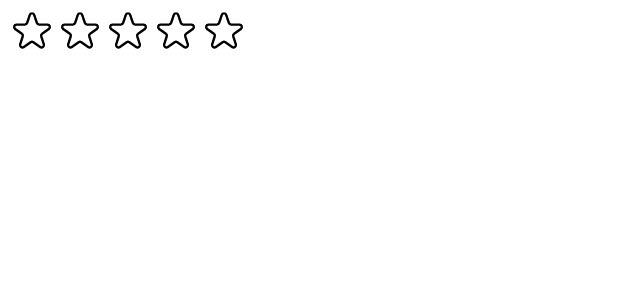
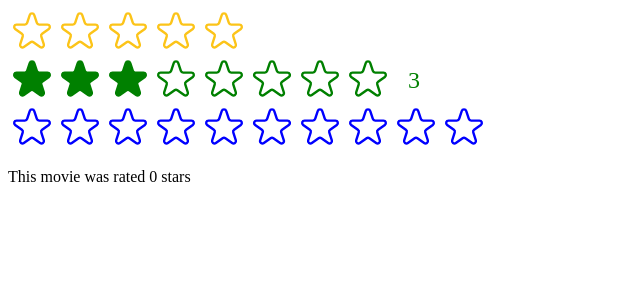
Before and after one commit to P666R/CineMate-React, a React (Create React App) app: page / in a window 1280 px wide. Shown: the top 300 px of the page, without its empty margins (0-640 px from the left). Built offline with nearby package versions, Linux system fonts and the light colour scheme.

Commit message:
feat-starRating: improving reusability with props

```diff
--- a/src/StarRating.tsx
+++ b/src/StarRating.tsx
@@ -10,25 +10,42 @@ const starContainerStyle: React.CSSProperties = {
   display: 'flex',
 };
 
-const styleText: React.CSSProperties = {
-  lineHeight: '1',
-  margin: '0',
+type StarRatingProps = {
+  maxRating?: number;
+  color?: string;
+  size?: number;
+  className?: string;
+  messages?: string[];
+  defaultRating?: number;
+  onSetRating?: React.Dispatch<React.SetStateAction<number>>;
 };
 
-type StarRatingProps = {
-  maxRating?: number;
-};
+function StarRating({
+  maxRating = 5,
+  color = '#fcc419',
+  size = 48,
+  className = '',
+  messages = [],
+  defaultRating = 0,
+  onSetRating = () => {},
+}: StarRatingProps): React.JSX.Element {
+  const [rating, setRating] = useState<number>(defaultRating);
+  const [tempRating, setTempRating] = useState<number>(0);
 
-function StarRating({ maxRating = 5 }: StarRatingProps): React.JSX.Element {
-  const [rating, setRating] = useState<number>(0);
-  const [tempRating, setTempRating] = useState<number>(0);
+  const styleText: React.CSSProperties = {
+    lineHeight: '1',
+    margin: '0',
+    color,
+    fontSize: `${size / 2}px`,
+  };
 
   function handleRating(val: number) {
     setRating(val === rating ? 0 : val);
+    onSetRating(val === rating ? 0 : val);
   }
 
   return (
-    <div style={containerStyle}>
+    <div style={containerStyle} className={className}>
       <div style={starContainerStyle}>
         {Array.from({ length: maxRating }, (_, idx) => (
           <Star
@@ -37,26 +54,27 @@ function StarRating({ maxRating = 5 }: StarRatingProps): React.JSX.Element {
             onHoverIn={() => setTempRating(idx + 1)}
             onHoverOut={() => setTempRating(0)}
             full={tempRating ? tempRating >= idx + 1 : rating >= idx + 1}
+            color={color}
+            size={size}
           />
         ))}
       </div>
-      <p style={styleText}>{tempRating || rating || ''}</p>
+      <p style={styleText}>
+        {messages.length === maxRating
+          ? messages[tempRating ? tempRating - 1 : rating - 1]
+          : tempRating || rating || ''}
+      </p>
     </div>
   );
 }
-
-const startStyle: React.CSSProperties = {
-  height: '48px',
-  width: '48px',
-  display: 'block',
-  cursor: 'pointer',
-};
 
 type StarProps = {
   onRate: () => void;
   onHoverIn: () => void;
   onHoverOut: () => void;
   full: boolean;
+  color: string;
+  size: number;
 };
 
 function Star({
@@ -64,7 +82,16 @@ function Star({
   full,
   onHoverIn,
   onHoverOut,
+  color,
+  size,
 }: StarProps): React.JSX.Element {
+  const startStyle: React.CSSProperties = {
+    height: `${size}px`,
+    width: `${size}px`,
+    display: 'block',
+    cursor: 'pointer',
+  };
+
   return (
     <span
       style={startStyle}
@@ -76,8 +103,8 @@ function Star({
       <svg
         xmlns="http://www.w3.org/2000/svg"
         viewBox="0 0 20 20"
-        fill={full ? '#000' : 'none'}
-        stroke="#000"
+        fill={full ? color : 'none'}
+        stroke={color}
       >
         <path d="M9.049 2.927c.3-.921 1.603-.921 1.902 0l1.07 3.292a1 1 0 00.95.69h3.462c.969 0 1.371 1.24.588 1.81l-2.8 2.034a1 1 0 00-.364 1.118l1.07 3.292c.3.921-.755 1.688-1.54 1.118l-2.8-2.034a1 1 0 00-1.175 0l-2.8 2.034c-.784.57-1.838-.197-1.539-1.118l1.07-3.292a1 1 0 00-.364-1.118L2.98 8.72c-.783-.57-.38-1.81.588-1.81h3.461a1 1 0 00.951-.69l1.07-3.292z" />
       </svg>
--- a/src/index.tsx
+++ b/src/index.tsx
@@ -1,12 +1,33 @@
 import React from 'react';
 import ReactDOM from 'react-dom/client';
 import StarRating from './StarRating';
+
+function Test(): React.JSX.Element {
+  const [movieRating, setMovieRating] = React.useState(0);
+  return (
+    <div>
+      <StarRating color="blue" maxRating={10} onSetRating={setMovieRating} />
+      <p>This movie was rated {movieRating} stars</p>
+    </div>
+  );
+}
 
 const root = ReactDOM.createRoot(
   document.getElementById('root') as HTMLElement
 );
 root.render(
   <React.StrictMode>
-    <StarRating maxRating={5} />
+    <StarRating
+      maxRating={5}
+      messages={['Terrible', 'Bad', 'Okay', 'Good', 'Excellent']}
+    />
+    <StarRating
+      size={48}
+      color="green"
+      maxRating={8}
+      className="test"
+      defaultRating={3}
+    />
+    <Test />
   </React.StrictMode>
 );
```
